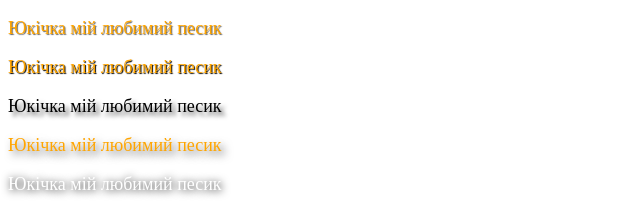
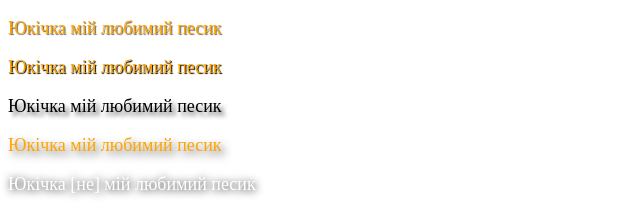
Before and after one commit to adventuretimedi/github-desktop-tutorial, a plain HTML site: page index.html in a window 1280 px wide. Shown: the top 210 px of the page, 0-640 px from the left. Drawn offline with Linux system fonts and the light colour scheme.

Commit message:
Changing the sentence about dogge

```diff
--- a/index.html
+++ b/index.html
@@ -11,7 +11,7 @@
     <p style="font-size:18px;color:orange;text-shadow:1px 1px 1px #000;">Юкічка мій любимий песик</p>
     <p style="font-size:18px;text-shadow:4px 4px 4px #666;">Юкічка мій любимий песик</p>
     <p style="font-size:18px;color:orange;text-shadow:4px 4px 8px #666;">Юкічка мій любимий песик</p>
-    <p style="font-size:18px;color:#fff;text-shadow:1px 1px 8px #000;">Юкічка мій любимий песик</p>
+    <p style="font-size:18px;color:#fff;text-shadow:1px 1px 8px #000;">Юкічка [не] мій любимий песик</p>
     <img src="photo_2022-12-07_21-09-06 (2).jpg", height="151" alt="Photo of my beloved dogge" />
 
 
```
